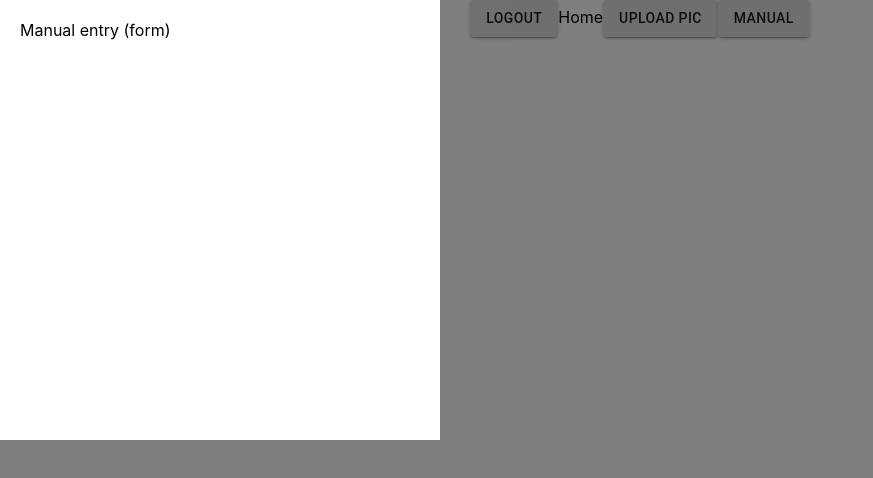
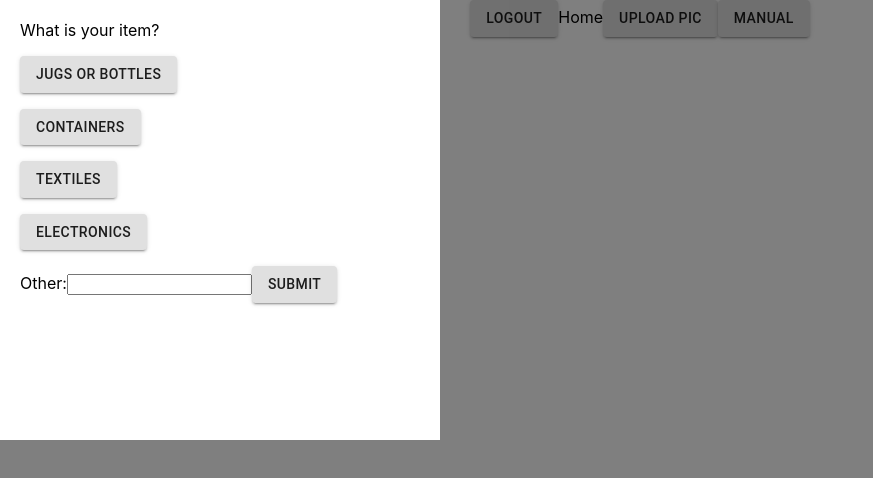
Before and after one commit to jolenezheng/BinBuddies, a React (Create React App) app in the folder client/: page /home in a window 1280 px wide. Both pictures are taken after a click on the button "MANUAL". Shown: the top 478 px of the page, without its empty margins (0-873 px from the left). Built offline with nearby package versions, Linux system fonts and the light colour scheme.

Commit message:
ManualModalParent Skeleton
Skeleton for Manual Entry (ManualModalParent)

```diff
--- a/client/src/Home.jsx
+++ b/client/src/Home.jsx
@@ -57,7 +57,7 @@ function Home(props) {
         onClose={handleCloseParent}
       >
         <div className="testModal">
-          <ManualModalParent />
+          <ManualModalParent parentCallback={handleCallback}/>
         </div>
       </Modal>
       <Modal
@@ -105,10 +105,29 @@ function ImageModalParent(props) {
   )
 }
 
-function ManualModalParent() {
+function ManualModalParent(props) {
+  let {parentCallback} = props;
+  const [detectedObject, setDetectedObject] = useState();
+
+  let handleSubmit = () => {
+    //this happens on success - send the detectedObject to the parent
+    parentCallback(detectedObject);
+  }
+
   return (
     <div>
-      Manual entry (form)
+      What is your item?
+      <form>
+        <p><Button variant="contained" onClick={() => {setDetectedObject("Bottle")}}>Jugs or Bottles</Button></p>
+        <p><Button variant="contained" onClick={() => {setDetectedObject("Containers")}}>Containers</Button></p>
+        <p><Button variant="contained" onClick={() => {setDetectedObject("Textiles")}}>Textiles</Button></p>
+        <p><Button variant="contained" onClick={() => {setDetectedObject("Electronics")}}>Electronics</Button></p>
+      <label>
+          Other:
+            <input type = "text" name="other" />
+      </label>
+        <Button variant="contained" onClick={handleSubmit}>Submit</Button>
+      </form>
     </div>
   )
 }
```
Also changed, not shown: 1 other file (tests, documents, lock files or other folders).
